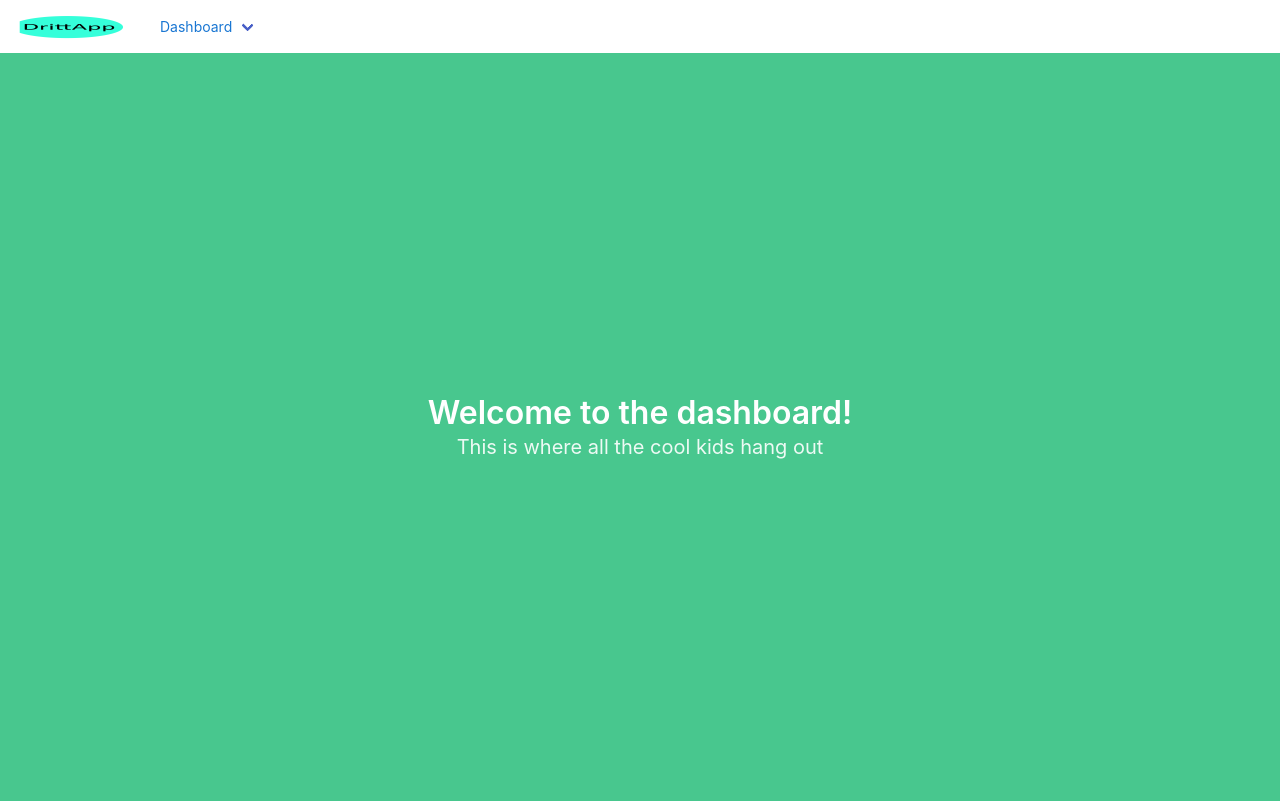
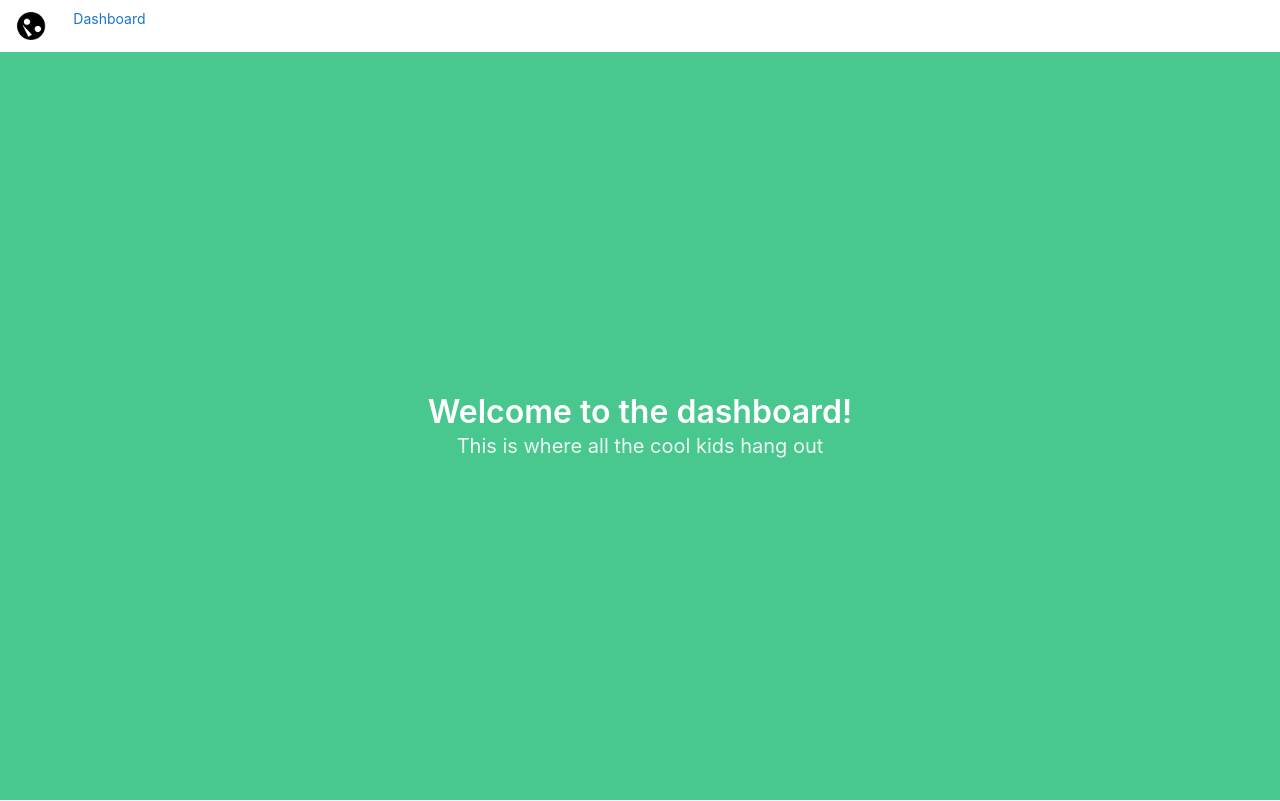
Before and after one commit to S4LM0NB011/angular_frontend, an Angular app in the folder test-app-with-routing/: page /dashboard in a window 1280 px wide. Built offline with nearby package versions, Linux system fonts and the light colour scheme.

Commit message:
changed logo

```diff
--- a/test-app-with-routing/src/app/app.component.html
+++ b/test-app-with-routing/src/app/app.component.html
@@ -301,8 +301,8 @@
 <!-- Toolbar -->
 <nav class="navbar" role="navigation" aria-label="main navigation">
   <div class="navbar-brand">
-    <a class="navbar-item" href="https://bulma.io">
-      <img src="assets/drittapplgo.png" width="112" height="28">
+    <a class="navbar-item" routerLink="/">
+      <img src="assets/tilted.png">
     </a>
 
     <a role="button" class="navbar-burger burger" aria-label="menu" aria-expanded="false" data-target="navbarBasicExample">
@@ -314,8 +314,8 @@
 
   <div id="navbarBasicExample" class="navbar-menu">
     <div class="navbar-start">
-      <div class="navbar-item">
-        <a class="navbar-link" routerLink="dashboard">
+      <div>
+        <a class="navbar-item" routerLink="dashboard">
           Dashboard
         </a>
       </div>
```
Also changed, not shown: test-app-with-routing/src/assets/drittapplgo.png (deleted), test-app-with-routing/src/assets/tilted.png (added).
